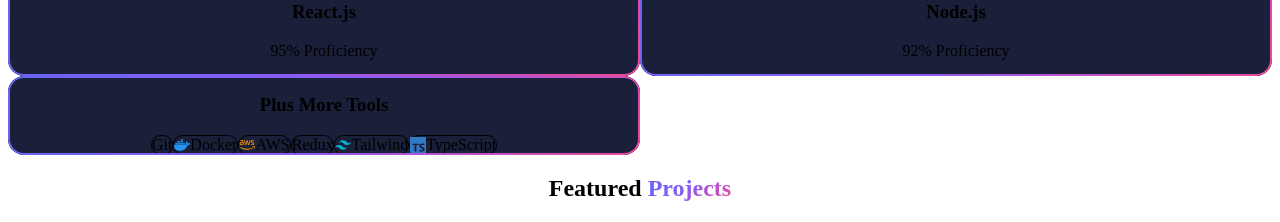
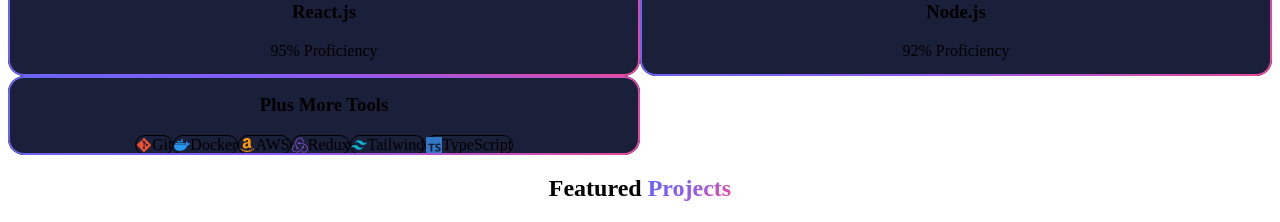
Before and after one commit to ana-yet/anayet-portfolio, a Next.js app: page / in a window 1280 px wide. Shown: the part 1060-1282 px from the top of the page. Built offline with nearby package versions, Linux system fonts and the light colour scheme.

Commit message:
fixed the tech stack image input issues

```diff
--- a/src/components/TechStack.jsx
+++ b/src/components/TechStack.jsx
@@ -1,16 +1,17 @@
 "use client";
 
 import { motion } from "framer-motion";
-import { FaDatabase, FaServer, FaReact, FaNodeJs } from "react-icons/fa";
+import { FaReact, FaNodeJs, FaGitAlt, FaAmazon } from "react-icons/fa";
+
+import { techStack } from "@/lib/data";
 import {
+  SiDocker,
+  SiExpress,
   SiMongodb,
-  SiExpress,
+  SiRedux,
   SiTailwindcss,
   SiTypescript,
-  SiDocker,
-  SiAmazonaws,
 } from "react-icons/si";
-import { techStack } from "@/lib/data";
 
 const TechStack = () => {
   const mainTechs = [
@@ -21,10 +22,10 @@ const TechStack = () => {
   ];
 
   const additionalTools = [
-    { name: "Git", icon: "fab fa-git-alt", color: "text-orange-500" },
+    { name: "Git", icon: FaGitAlt, color: "#F1502F" },
     { name: "Docker", icon: SiDocker, color: "#2496ED" },
-    { name: "AWS", icon: SiAmazonaws, color: "#FF9900" },
-    { name: "Redux", color: "text-purple-400" },
+    { name: "AWS", icon: FaAmazon, color: "#FF9900" },
+    { name: "Redux", icon: SiRedux, color: "#764ABC" },
     { name: "Tailwind", icon: SiTailwindcss, color: "#06B6D4" },
     { name: "TypeScript", icon: SiTypescript, color: "#3178C6" },
   ];
```
Also changed, not shown: src/app/page.js (+6 -6 lines).
